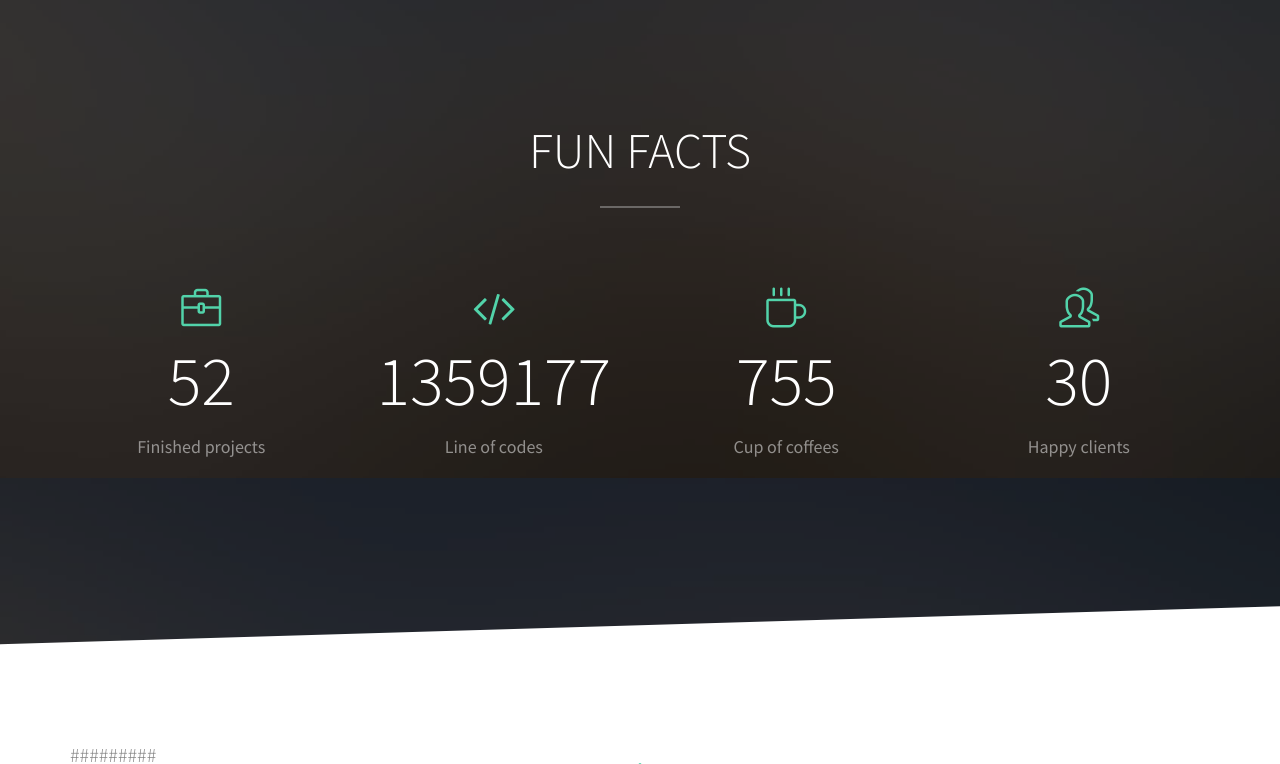
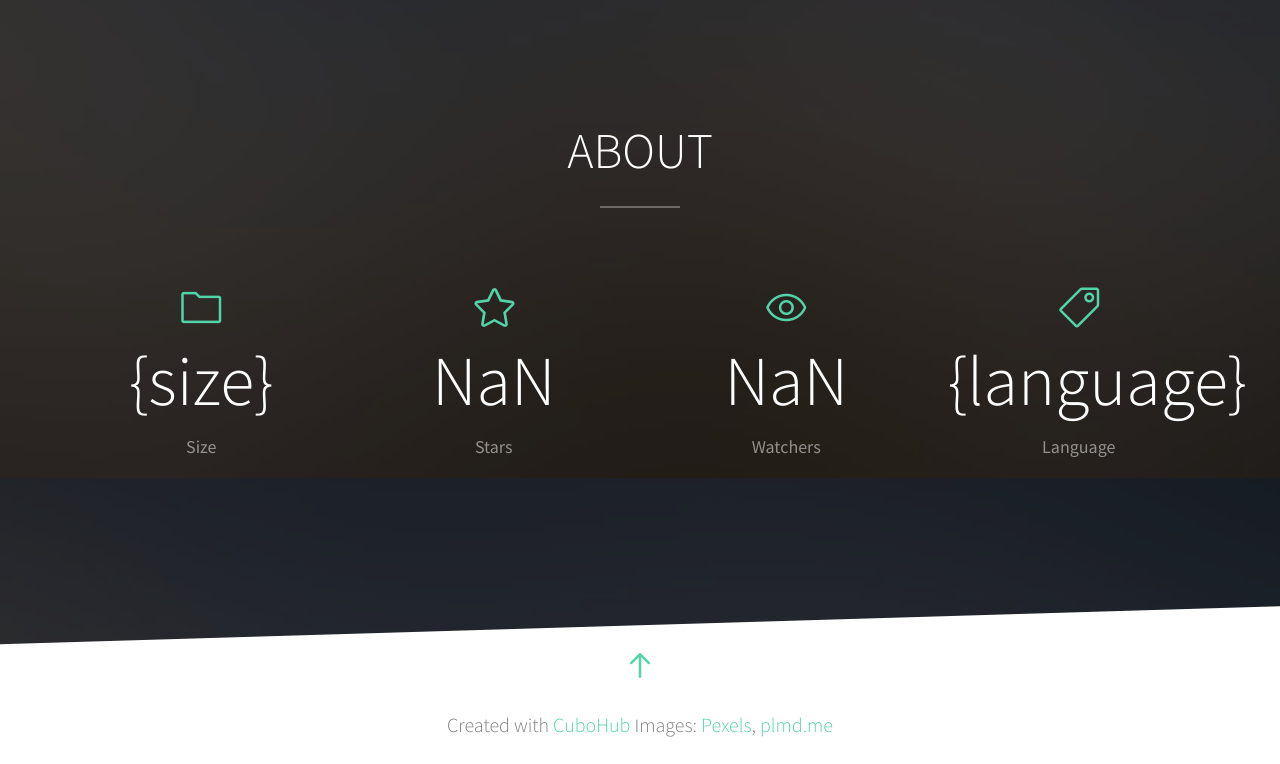
Before and after one commit to CuboHub/Elate-theme, a plain HTML site: page index.html in a window 1280 px wide. Shown: the part 1157-1921 px from the top of the page. Drawn offline with Linux system fonts and the light colour scheme; files whose address does not match are found by name.

Commit message:
Update...

```diff
--- a/index.html
+++ b/index.html
@@ -3,20 +3,8 @@
 	<head>
 		<meta charset="utf-8">
 		<meta http-equiv="X-UA-Compatible" content="IE=edge">
-	<title>Elate &mdash; 100% Free Fully Responsive HTML5 Template by FREEHTML5.co</title>
-	<meta name="viewport" content="width=device-width, initial-scale=1">
-	<meta name="description" content="Free HTML5 Template by FREEHTML5.CO" />
-	<meta name="keywords" content="free html5, free template, free bootstrap, html5, css3, mobile first, responsive" />
-	<meta name="author" content="FREEHTML5.CO" />
-	<meta property="og:title" content=""/>
-	<meta property="og:image" content=""/>
-	<meta property="og:url" content=""/>
-	<meta property="og:site_name" content=""/>
-	<meta property="og:description" content=""/>
-	<meta name="twitter:title" content="" />
-	<meta name="twitter:image" content="" />
-	<meta name="twitter:url" content="" />
-	<meta name="twitter:card" content="" />
+		<title>{title}</title>
+		<!--{seo}-->
 		<link rel="shortcut icon" href="favicon.ico">
 		<link href='https://fonts.googleapis.com/css?family=Source+Sans+Pro:400,300,600,400italic,700' rel='stylesheet' type='text/css'>
 		<link rel="stylesheet" href="css/animate.css">
@@ -34,22 +22,17 @@
 				<nav class="navbar navbar-default">
 				<div class="navbar-header">
 					<a href="#" class="js-fh5co-nav-toggle fh5co-nav-toggle" data-toggle="collapse" data-target="#navbar" aria-expanded="false" aria-controls="navbar"><i></i></a>
-				 <a class="navbar-brand" href="index.html">Elate</a>
+				 <a class="navbar-brand" href="index.html">{title}</a>
 				</div>
 				<div id="navbar" class="navbar-collapse collapse">
 				  <ul class="nav navbar-nav navbar-right">
-					<li class="active"><a href="#" data-nav-section="home"><span>Home</span></a></li>
-					<li><a href="#" data-nav-section="work"><span>Work</span></a></li>
-					<li><a href="#" data-nav-section="testimonials"><span>Testimonials</span></a></li>
-					<li><a href="#" data-nav-section="services"><span>Services</span></a></li>
-					<li><a href="#" data-nav-section="about"><span>About</span></a></li>
-					<li><a href="#" data-nav-section="contact"><span>Contact</span></a></li>
+					<li class="active"><a href="#" data-nav-section="home"><span>{title}</span></a></li>
+					<!--{links}-->
 				  </ul>
 				</div>
 				</nav>
 		  </div>
 	</header>
-
 	<section id="fh5co-home" data-section="home" style="background-image: url(images/full_image_2.jpg);" data-stellar-background-ratio="0.5">
 		<div class="gradient"></div>
 		<div class="container">
@@ -57,8 +40,7 @@
 				<div class="text-inner">
 					<div class="row">
 						<div class="col-md-8 col-md-offset-2">
-							<h1 class="to-animate">Do something you love.</h1>
-							<h2 class="to-animate">Another free HTML5 bootstrap template by <a href="http://freehtml5.co/" target="_blank" title="Free HTML5 Bootstrap Templates">FREEHTML5.co</a> released under <a href="http://creativecommons.org/licenses/by/3.0/" target="_blank">Creative Commons 3.0</a></h2>
+							<h1 class="to-animate">{description}</h1>
 						</div>
 					</div>
 				</div>
@@ -69,7 +51,7 @@
 
 	<section id="fh5co-about" data-section="about">
 		<div class="container">
-			#########
+			{content_html}
 		</div>
 	</section>
 
@@ -78,55 +60,47 @@
 		<div class="container">
 			<div class="row">
 				<div class="col-md-12 section-heading text-center to-animate">
-					<h2>Fun Facts</h2>
+					<h2>About</h2>
 				</div>
 			</div>
 			<div class="row">
 				<div class="col-md-3 col-sm-6 col-xs-12">
 					<div class="fh5co-counter to-animate">
-						<i class="fh5co-counter-icon icon-briefcase to-animate-2"></i>
-						<span class="fh5co-counter-number js-counter" data-from="0" data-to="89" data-speed="5000" data-refresh-interval="50">89</span>
-						<span class="fh5co-counter-label">Finished projects</span>
+						<i class="fh5co-counter-icon icon-folder to-animate-2"></i>
+						<span class="fh5co-counter-number">{size}</span>
+						<span class="fh5co-counter-label">Size</span>
 					</div>
 				</div>
 				<div class="col-md-3 col-sm-6 col-xs-12">
 					<div class="fh5co-counter to-animate">
-						<i class="fh5co-counter-icon icon-code to-animate-2"></i>
-						<span class="fh5co-counter-number js-counter" data-from="0" data-to="2343409" data-speed="5000" data-refresh-interval="50">2343409</span>
-						<span class="fh5co-counter-label">Line of codes</span>
+						<i class="fh5co-counter-icon icon-star to-animate-2"></i>
+						<span class="fh5co-counter-number js-counter" data-from="0" data-to="{stars}" data-speed="5000" data-refresh-interval="50">{stars}</span>
+						<span class="fh5co-counter-label">Stars</span>
 					</div>
 				</div>
 				<div class="col-md-3 col-sm-6 col-xs-12">
 					<div class="fh5co-counter to-animate">
-						<i class="fh5co-counter-icon icon-cup to-animate-2"></i>
-						<span class="fh5co-counter-number js-counter" data-from="0" data-to="1302" data-speed="5000" data-refresh-interval="50">1302</span>
-						<span class="fh5co-counter-label">Cup of coffees</span>
+						<i class="fh5co-counter-icon icon-eye to-animate-2"></i>
+						<span class="fh5co-counter-number js-counter" data-from="0" data-to="{watchers}" data-speed="5000" data-refresh-interval="50">{watchers}</span>
+						<span class="fh5co-counter-label">Watchers</span>
 					</div>
 				</div>
 				<div class="col-md-3 col-sm-6 col-xs-12">
 					<div class="fh5co-counter to-animate">
-						<i class="fh5co-counter-icon icon-people to-animate-2"></i>
-						<span class="fh5co-counter-number js-counter" data-from="0" data-to="52" data-speed="5000" data-refresh-interval="50">52</span>
-						<span class="fh5co-counter-label">Happy clients</span>
+						<i class="fh5co-counter-icon icon-tag to-animate-2"></i>
+						<span class="fh5co-counter-number">{language}</span>
+						<span class="fh5co-counter-label">Language</span>
 					</div>
 				</div>
 			</div>
 		</div>
 	</section>
-
-	<section id="fh5co-contact" data-section="contact">
-		<div class="container">
-			#########
-		</div>
-	</section>
-
-
 	<footer id="footer" role="contentinfo">
 		<a href="#" class="gotop js-gotop"><i class="icon-arrow-up2"></i></a>
 		<div class="container">
 			<div class="">
 				<div class="col-md-12 text-center">
-					<p>&copy; Elate Free HTML5. All Rights Reserved. <br>Created by <a href="http://freehtml5.co/" target="_blank">FREEHTML5.co</a> Images: <a href="http://pexels.com/" target="_blank">Pexels</a>, <a href="http://plmd.me/" target="_blank">plmd.me</a></p>
+					Created with <a href="https://CuboHub.github.io" target="_blank">CuboHub</a> Images: <a href="http://pexels.com/" target="_blank">Pexels</a>, <a href="http://plmd.me/" target="_blank">plmd.me</a></p>
 				</div>
 			</div>
 			<div class="row">
@@ -140,19 +114,12 @@
 			</div>
 		</div>
 	</footer>
-	<!-- jQuery -->
 	<script src="js/jquery.min.js"></script>
-	<!-- jQuery Easing -->
 	<script src="js/jquery.easing.1.3.js"></script>
-	<!-- Bootstrap -->
 	<script src="js/bootstrap.min.js"></script>
-	<!-- Waypoints -->
 	<script src="js/jquery.waypoints.min.js"></script>
-	<!-- Stellar Parallax -->
 	<script src="js/jquery.stellar.min.js"></script>
-	<!-- Counter -->
 	<script src="js/jquery.countTo.js"></script>
-	<!-- Magnific Popup -->
 	<script src="js/jquery.magnific-popup.min.js"></script>
 	<script src="js/magnific-popup-options.js"></script>
 	<script src="js/google_map.js"></script>
```
Also changed, not shown: link.html (added, +1 -0 lines). Lines whose indentation alone changed are shown as unchanged.
